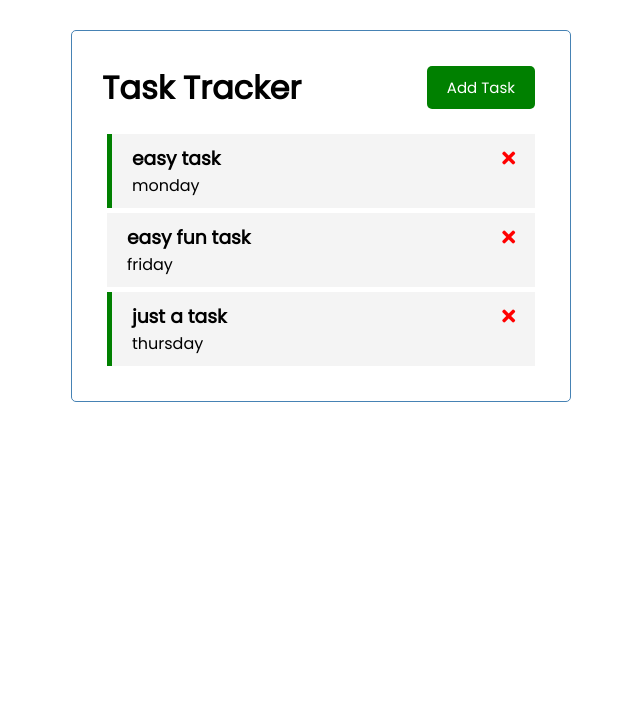
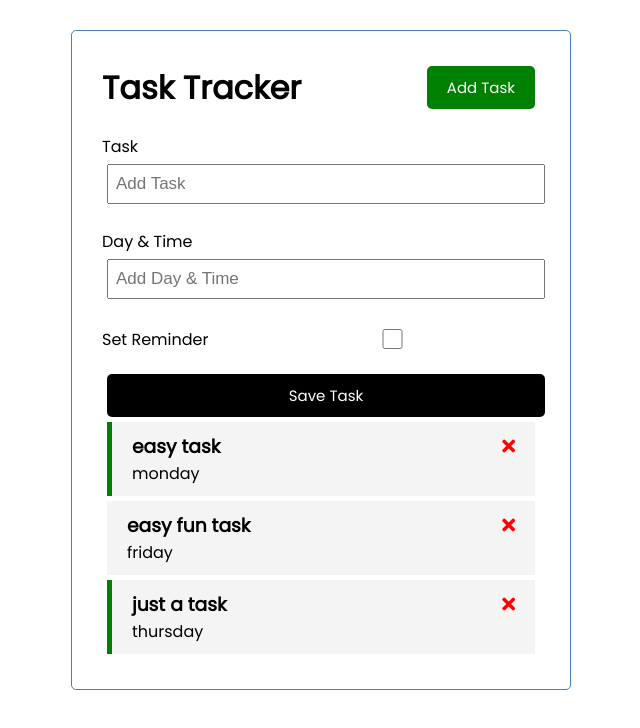
Before and after one commit to SparrowMike/TaskTracker, a Vue app: page / in a window 1280 px wide. Shown: the top 728 px of the page, without its empty margins (319-959 px from the left). Built offline with nearby package versions, Linux system fonts and the light colour scheme.

Commit message:
feat: 🎸 add new task feature

```diff
--- a/src/App.vue
+++ b/src/App.vue
@@ -1,8 +1,7 @@
-//! https://www.youtube.com/watch?v=qZXt1Aom3Cs // 56!
-
 <template>
   <div class="container">
     <Header title="Task Tracker" />
+    <AddTask @add-task="addTask" />
     <Tasks
       @toggle-reminder="toggleReminder"
       @delete-task="deleteTask"
@@ -14,12 +13,14 @@
 <script>
 import Header from "./components/Header.vue";
 import Tasks from "./components/Tasks.vue";
+import AddTask from "./components/AddTask.vue";
 
 export default {
   name: "App",
   components: {
     Header,
     Tasks,
+    AddTask,
   },
   data() {
     return {
@@ -27,6 +28,9 @@
     };
   },
   methods: {
+    addTask(task) {
+      this.tasks = [...this.tasks, task];
+    },
     deleteTask(id) {
       console.log("egg", id);
       if (confirm("Are you sure?")) {
--- /dev/null
+++ b/src/components/AddTask.vue
@@ -0,0 +1,88 @@
+<template>
+  <form @submit="onSubmit" class="add-fo">
+    <div class="form-control">
+      <label>Task</label>
+      <input type="text" v-model="text" name="text" placeholder="Add Task" />
+    </div>
+    <div class="form-control">
+      <label>Day & Time</label>
+      <input
+        type="text"
+        v-model="day"
+        name="day"
+        placeholder="Add Day & Time"
+      />
+    </div>
+    <div class="form-control form-control-check">
+      <label>Set Reminder</label>
+      <input type="checkbox" v-model="reminder" name="reminder" />
+    </div>
+    <input type="submit" value="Save Task" class="btn btn-block" />
+  </form>
+</template>
+
+<script>
+export default {
+  name: "AddTask",
+  data() {
+    return { text: "", day: "", reminder: false };
+  },
+  methods: {
+    onSubmit(e) {
+      e.preventDefault();
+      if (!this.text) {
+        alert("Please add a task");
+        return;
+      }
+      const newTask = {
+        id: Math.floor(Math.random() * 100000),
+        text: this.text,
+        day: this.day,
+        reminder: this.reminder,
+      };
+
+      this.$emit("add-task", newTask);
+
+      this.text = "";
+      this.day = "";
+      this.reminder = false;
+    },
+  },
+};
+</script>
+
+<style scoped>
+.add-form {
+  margin-bottom: 40px;
+}
+.form-control {
+  margin: 20px 0;
+}
+
+.form-control label {
+  display: block;
+}
+
+.form-control input {
+  width: 100%;
+  height: 40px;
+  margin: 5px;
+  padding: 3px 7px;
+  font-size: 17px;
+}
+
+.form-control-check {
+  display: flex;
+  align-items: center;
+  justify-content: space-between;
+}
+
+.form-control-check label {
+  flex: 1;
+}
+
+.form-control-check input {
+  flex: 2;
+  height: 20px;
+}
+</style>
```
